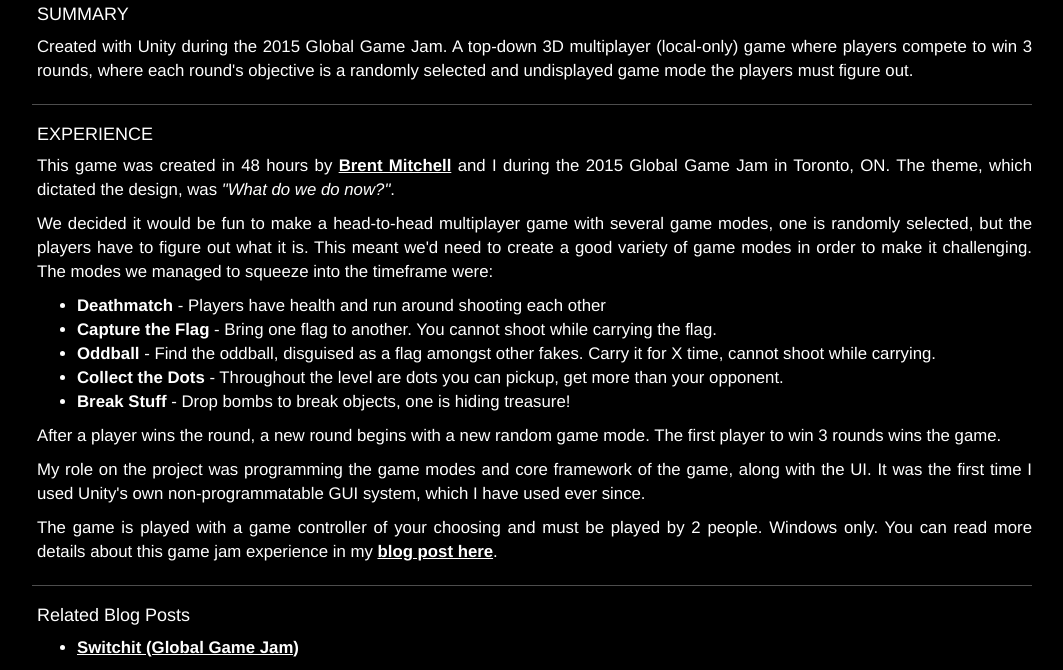
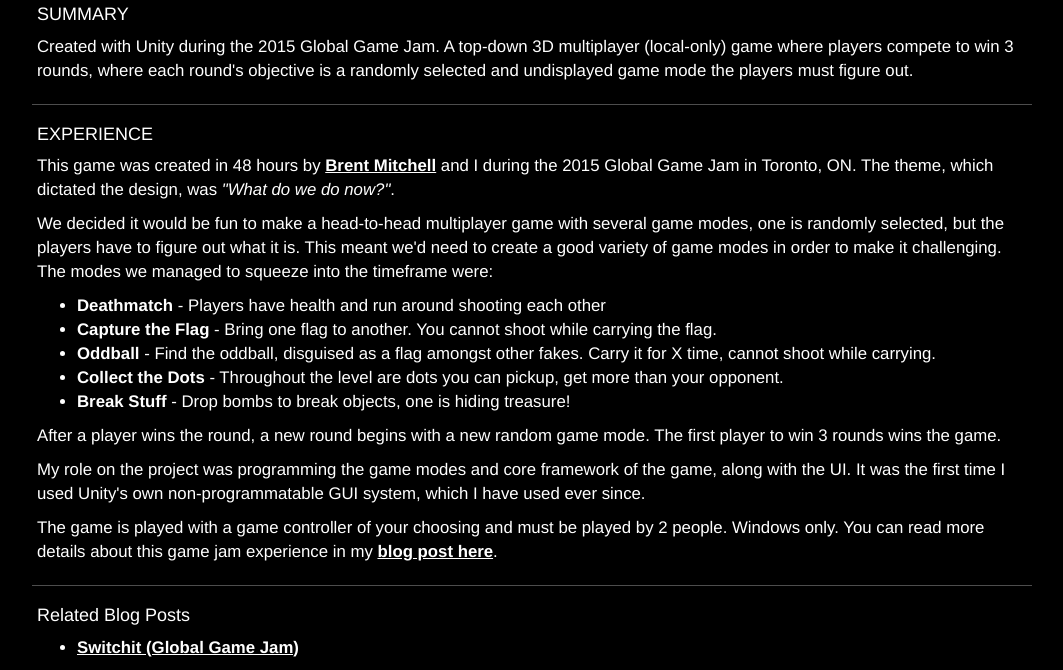
Before and after one commit to bradkeys/bradkeys.com, a Jekyll site: the page built from portfolio/switchit.html, in a window 1280 px wide. Shown: the part 932-1602 px from the top of the page, without its empty margins (108-1171 px from the left). Built offline with Jekyll 4.4.1, drawn with Linux system fonts in a browser that asks for light colours; nearby versions of some CDN libraries.

Commit message:
No longer using justified text alignment.

```diff
--- a/css/style.css
+++ b/css/style.css
@@ -14,6 +14,10 @@
 
 #header-wrapper, #main-wrapper {
     width: 100%;
+}
+
+#main-wrapper {
+    margin-bottom: 50px;
 }
 
 #header-wrapper {
@@ -264,7 +268,7 @@
 }
 
 #blog .content, #portfolio p {
-    text-align: justify;
+    text-align: left;
     font-size: 1.2em;
 }
 
@@ -390,7 +394,7 @@
 }
 
 #about p {
-    text-align: justify;
+    text-align: left;
 }
 
 #about a {
@@ -496,7 +500,7 @@
     width: 90%;
     max-width: 1000px;
     padding-left: 5px;
-    text-align: justify;
+    text-align: left;
 }
 
 #project-story h5 {
```
Also changed, not shown: 1 other file.
